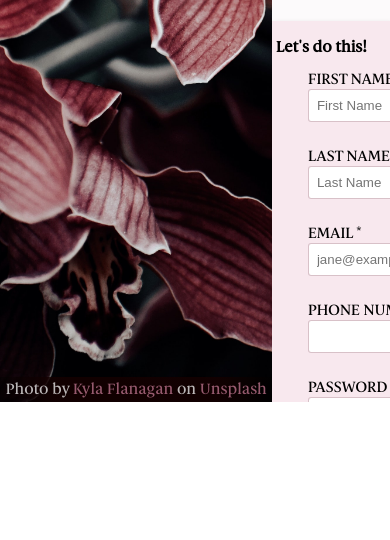
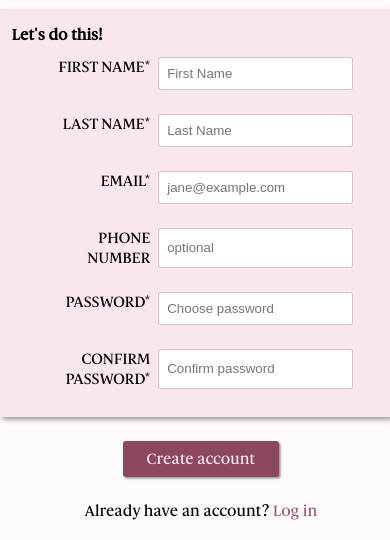
Before and after one commit to birds-chirping/sign-up-form, a plain HTML site: page index.html in a window 390 px wide. Shown: the part 442-982 px from the top of the page. Before the commit the page ends 844 px from the top, so only its background shows below. Drawn offline with Linux system fonts and the light colour scheme.

Commit message:
Make responsive. Validate input after typing.

```diff
--- a/index.html
+++ b/index.html
@@ -33,14 +33,14 @@
                     <legend>Let's do this!</legend>
                     <div class="form-row">
                         <div class="field">
-                            <label for="firstname">FIRST NAME *</label>
+                            <label for="firstname">FIRST NAME*</label>
                             <div>
                                 <input type="text" id="firstname" name="firstname" placeholder="First Name" required>
                                 <span></span>
                             </div>
                         </div>
                         <div class="field">
-                            <label for="lastname">LAST NAME *</label>
+                            <label for="lastname">LAST NAME*</label>
                             <div>
                                 <input type="text" id="lastname" name="lastname" placeholder="Last Name" required>
                                 <span></span>
@@ -49,7 +49,7 @@
                     </div>
                     <div class="form-row">
                         <div class="field">
-                            <label for="email">EMAIL *</label>
+                            <label for="email">EMAIL*</label>
                             <div>
                                 <input type="email" id="email" name="email" placeholder="jane@example.com" required>
                                 <span></span>
@@ -57,18 +57,22 @@
                         </div>
                         <div class="field">
                             <label for="phonenum">PHONE NUMBER</label>
-                            <input type="tel" id="phonenum" name="phone"></div>
+                            <div>
+                                <input type="tel" id="phonenum" name="phone" pattern="\d{4,15}" placeholder='optional' maxlength="15">
+                                <span></span>
+                            </div>
+                        </div>
                     </div>
                     <div class="form-row">
                         <div class="field">
-                            <label for="psw">PASSWORD *</label>
+                            <label for="psw">PASSWORD*</label>
                             <div>
                                 <input type="password" id="psw" name="password" placeholder="Choose password" required>
                                 <span></span>
                             </div>
                         </div>
                         <div class="field">
-                            <label for="confirmed-psw">CONFIRM PASSWORD *</label>
+                            <label for="confirmed-psw">CONFIRM PASSWORD*</label>
                             <div>
                                 <input type="password" id="confirmed-psw" name="password" placeholder="Confirm password"  required>
                                 <span></span>
--- a/styles.css
+++ b/styles.css
@@ -188,7 +188,7 @@ input:invalid:not(:focus):not(:placeholder-shown) + span::before {
     top: 0.45rem;
 }
 
-input:valid + span::before {
+input:valid:not(:placeholder-shown) + span::before {
     content: "✓";
     color: green;
     position: absolute;
@@ -217,3 +217,74 @@ button:hover {
                 0 0 0.3rem 2px #8a747b;
     font-weight: 900;
 }
+
+
+@media screen and (max-width: 830px) {
+    body {
+        flex-direction: column;
+    }
+
+    .main-wrapper{
+        padding: 5% 0;
+    }
+
+    .aside {
+        height: 35vh;
+        flex: none;
+    }
+
+    .aside > :first-child > h1 {
+        padding: 0%;
+    }
+
+    .aside > :last-child {
+        flex: none;
+    }
+    .aside > :last-child p {
+        text-align: end;
+        font-size: 0.8rem;
+        padding: 0;
+        /* background: rgb(253, 249, 250); */
+        background: white;
+        color: black;
+    }
+
+    .aside > :last-child p::before {
+        content: '*';
+    }
+
+    .form-row {
+        flex-direction: column;
+        align-items: stretch;
+    }
+
+    .field {
+        flex-direction: row;
+        gap: 0.5rem;
+    }
+
+    .field > :first-child {
+        flex: 1;
+        text-align: end;
+    }
+
+    .field > :last-child {
+        flex: 1;
+    }
+
+    button,
+    .main-wrapper p {
+        align-self: center;
+    }
+}
+
+
+@media screen and (max-width: 370px) {
+    .field {
+        flex-direction: column;
+    }
+
+    .field > :first-child {
+        text-align: start;
+    }
+}
```
